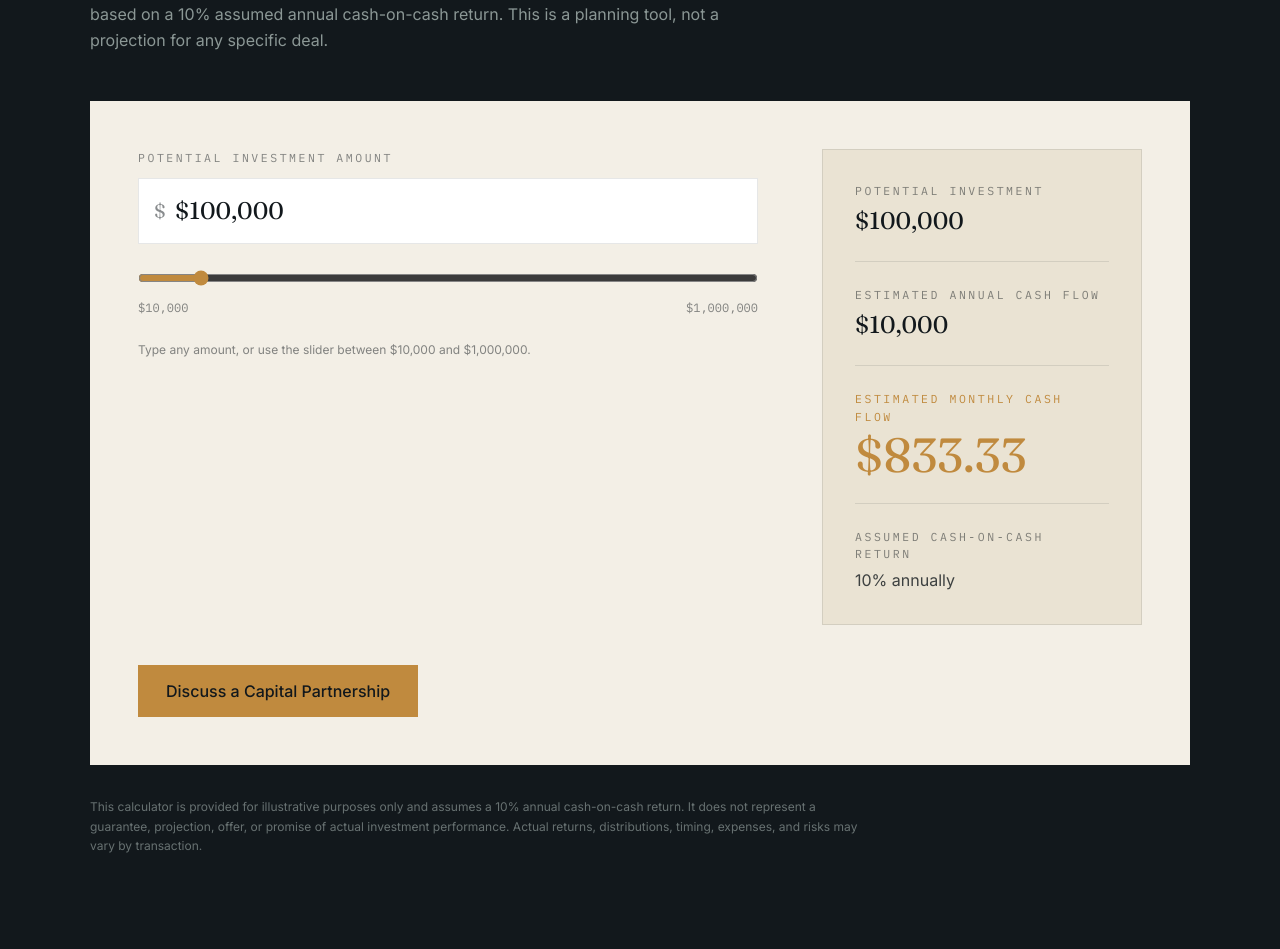
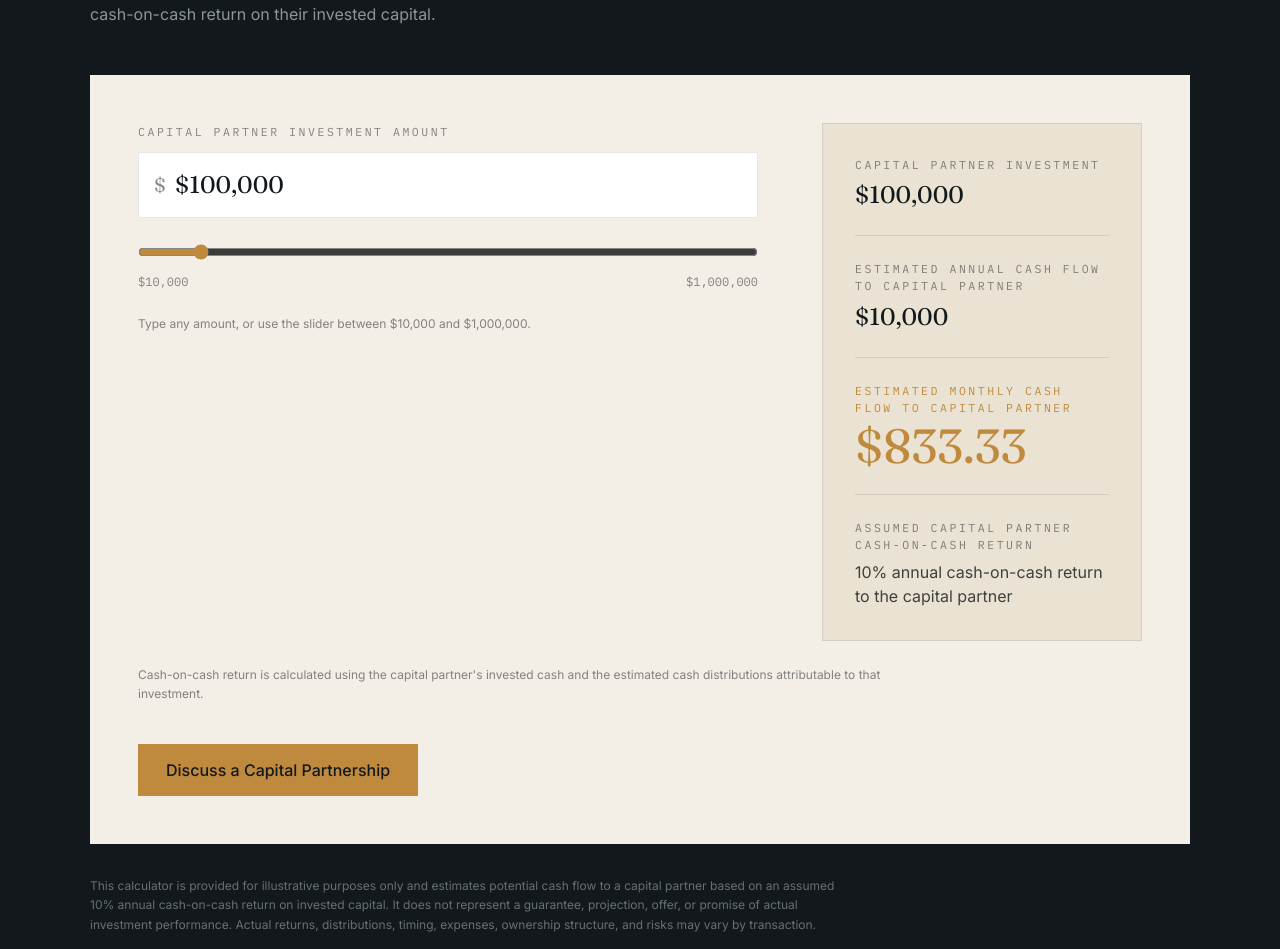
Before and after one commit to michaelaylett1/michaelaylett-website, a Next.js app: page /capital-partners in a window 1280 px wide. Shown: the part 6103-7052 px from the top of the page. Built offline with nearby package versions, Linux system fonts and the light colour scheme.

Commit message:
Add files via upload

```diff
--- a/components/capital/CashFlowCalculator.tsx
+++ b/components/capital/CashFlowCalculator.tsx
@@ -1,13 +1,18 @@
 "use client";
 
 /**
- * Illustrative cash flow calculator for the Capital Partners page.
+ * Illustrative capital partner cash flow calculator for the Capital
+ * Partners page.
  *
- * Purely a client-side estimate: Investment Amount x 10% assumed annual
- * cash-on-cash return, divided by 12 for a monthly figure. This is not an
- * offer, projection, or guarantee of any actual investment's performance,
- * and the disclaimer below the calculator says so explicitly. No values
- * here are ever submitted anywhere; nothing here talks to the server.
+ * Purely a client-side estimate of the return TO THE CAPITAL PARTNER on
+ * their own invested capital: Investment Amount x 10% assumed annual
+ * cash-on-cash return, divided by 12 for a monthly figure. Every label
+ * here is worded to make clear this is the capital partner's estimated
+ * return on their own investment, not the property's total cash-on-cash
+ * return or the overall project's return. This is not an offer,
+ * projection, or guarantee of any actual investment's performance, and
+ * the disclaimer below the calculator says so explicitly. No values here
+ * are ever submitted anywhere; nothing here talks to the server.
  */
 
 import { useMemo, useState } from "react";
@@ -96,13 +101,12 @@ export default function CashFlowCalculator() {
         <div className="max-w-2xl">
           <p className="eyebrow text-brass-light mb-4">Cash Flow Calculator</p>
           <h2 className="font-display text-3xl md:text-4xl leading-tight">
-            Estimate your potential cash flow.
+            Capital Partner Cash Flow Calculator
           </h2>
           <p className="mt-5 text-slate leading-relaxed">
-            Enter a potential investment amount to see an illustrative
-            annual and monthly cash flow, based on a 10% assumed annual
-            cash-on-cash return. This is a planning tool, not a projection
-            for any specific deal.
+            Estimate the potential cash flow a capital partner could
+            receive based on a 10% annual cash-on-cash return on their
+            invested capital.
           </p>
         </div>
 
@@ -111,7 +115,7 @@ export default function CashFlowCalculator() {
             {/* Input side */}
             <div>
               <label htmlFor="investmentAmount" className="eyebrow text-ink/50 block mb-3">
-                Potential Investment Amount
+                Capital Partner Investment Amount
               </label>
               <div className="relative">
                 <span
@@ -128,7 +132,7 @@ export default function CashFlowCalculator() {
                   onChange={handleTextChange}
                   onBlur={handleTextBlur}
                   placeholder="$100,000"
-                  aria-label="Potential Investment Amount in dollars"
+                  aria-label="Capital Partner Investment Amount in dollars"
                   className="w-full bg-white border border-line-dark pl-9 pr-4 py-4 text-ink font-display text-2xl outline-none focus:border-brass"
                 />
               </div>
@@ -141,7 +145,7 @@ export default function CashFlowCalculator() {
                   step={STEP}
                   value={sliderValue}
                   onChange={handleSlider}
-                  aria-label="Potential investment amount slider"
+                  aria-label="Capital partner investment amount slider"
                   className="w-full accent-brass cursor-pointer"
                 />
                 <div className="mt-2 flex justify-between text-xs text-ink/50 font-mono">
@@ -159,13 +163,13 @@ export default function CashFlowCalculator() {
             {/* Results side */}
             <div className="w-full lg:w-80 border border-line-dark bg-paper-2 p-7 md:p-8">
               <div>
-                <p className="eyebrow text-ink/50 mb-1.5">Potential Investment</p>
+                <p className="eyebrow text-ink/50 mb-1.5">Capital Partner Investment</p>
                 <p className="font-display text-2xl">{formatWhole(amount)}</p>
               </div>
 
               <div className="mt-6 pt-6 border-t border-line-dark">
                 <p className="eyebrow text-ink/50 mb-1.5">
-                  Estimated Annual Cash Flow
+                  Estimated Annual Cash Flow to Capital Partner
                 </p>
                 <p className="font-display text-2xl">{formatWhole(annual)}</p>
               </div>
@@ -174,7 +178,7 @@ export default function CashFlowCalculator() {
                   brass color, its own emphasized block. */}
               <div className="mt-6 pt-6 border-t border-line-dark">
                 <p className="eyebrow text-brass mb-1.5">
-                  Estimated Monthly Cash Flow
+                  Estimated Monthly Cash Flow to Capital Partner
                 </p>
                 <p className="font-display text-4xl md:text-5xl text-brass leading-none">
                   {formatCents(monthly)}
@@ -183,12 +187,23 @@ export default function CashFlowCalculator() {
 
               <div className="mt-6 pt-6 border-t border-line-dark">
                 <p className="eyebrow text-ink/50 mb-1.5">
-                  Assumed Cash-on-Cash Return
+                  Assumed Capital Partner Cash-on-Cash Return
                 </p>
-                <p className="text-ink/80">10% annually</p>
+                <p className="text-ink/80">
+                  10% annual cash-on-cash return to the capital partner
+                </p>
               </div>
             </div>
           </div>
+
+          {/* Clarifies exactly what the assumed 10% figure measures, so it
+              can't be mistaken for the property's total cash-on-cash
+              return or the overall project's return. */}
+          <p className="mt-6 max-w-3xl text-ink/50 text-xs leading-relaxed">
+            Cash-on-cash return is calculated using the capital
+            partner&apos;s invested cash and the estimated cash
+            distributions attributable to that investment.
+          </p>
 
           <button
             type="button"
@@ -201,10 +216,12 @@ export default function CashFlowCalculator() {
 
         <p className="mt-8 max-w-3xl text-slate/70 leading-relaxed text-xs">
           This calculator is provided for illustrative purposes only and
-          assumes a 10% annual cash-on-cash return. It does not represent a
-          guarantee, projection, offer, or promise of actual investment
-          performance. Actual returns, distributions, timing, expenses, and
-          risks may vary by transaction.
+          estimates potential cash flow to a capital partner based on an
+          assumed 10% annual cash-on-cash return on invested capital. It
+          does not represent a guarantee, projection, offer, or promise of
+          actual investment performance. Actual returns, distributions,
+          timing, expenses, ownership structure, and risks may vary by
+          transaction.
         </p>
       </div>
     </section>
```
Also changed, not shown: 1 other file (tests, documents, lock files or other folders).
